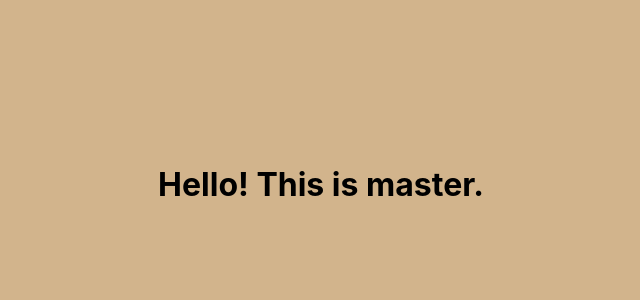
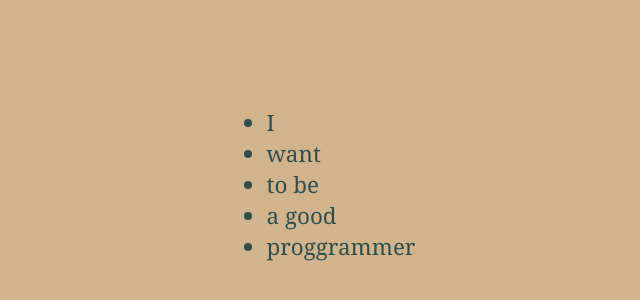
Before and after one commit to lavfrim/react-training-app, a React (Create React App) app: page / in a window 1280 px wide. Shown: the part 216-516 px from the top of the page, without its empty margins (319-959 px from the left). Built offline with nearby package versions, Linux system fonts and the light colour scheme.

Commit message:
feat: add List component

```diff
--- a/src/App.js
+++ b/src/App.js
@@ -1,6 +1,7 @@
 import React, { Component } from 'react';
 import './App.scss';
 
+import List from './Components/List';
 
 export default class App extends Component {
   constructor(props) {
@@ -14,7 +15,7 @@ export default class App extends Component {
   render() {
     return (
       <>
-        <h1>Hello! This is master.</h1>
+        <List />
       </>
     )
   }
--- /dev/null
+++ b/src/Components/List/index.js
@@ -0,0 +1,3 @@
+import List from './list';
+
+export default List;
--- /dev/null
+++ b/src/Components/List/list.js
@@ -0,0 +1,32 @@
+import React, { Component } from 'react';
+import sn from 'classnames'
+
+import './list.scss';
+
+const blockName = 'list';
+
+export default class List extends Component {
+    constructor(props) {
+        super(props);
+
+        this.state = {
+            wordsArray: [
+                'I',
+                'want',
+                'to be',
+                'a good',
+                'proggrammer'
+            ]
+        }
+    }
+
+    render() {
+        const { wordsArray } = this.state;
+
+        return (
+            <ul className={sn(blockName)}>
+                {wordsArray.map((word, index) => <li key={`${index}-${word}`}>{word}</li>)}
+            </ul>
+        )
+    }
+}
--- /dev/null
+++ b/src/Components/List/list.scss
@@ -0,0 +1,5 @@
+.list {
+    font-family: Georgia, 'Times New Roman', Times, serif;
+    font-size: 1.4rem;
+    color: darkslategrey;
+}
```
